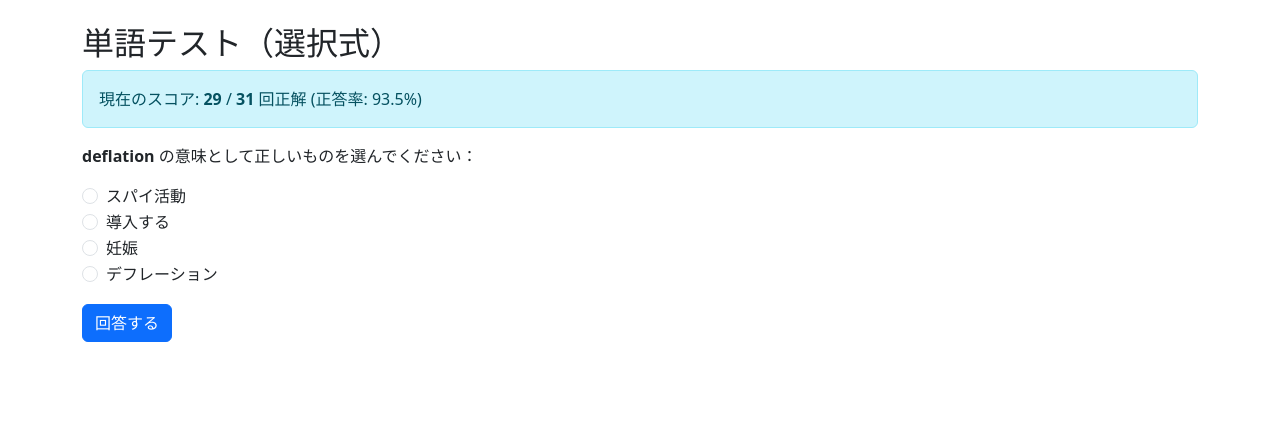
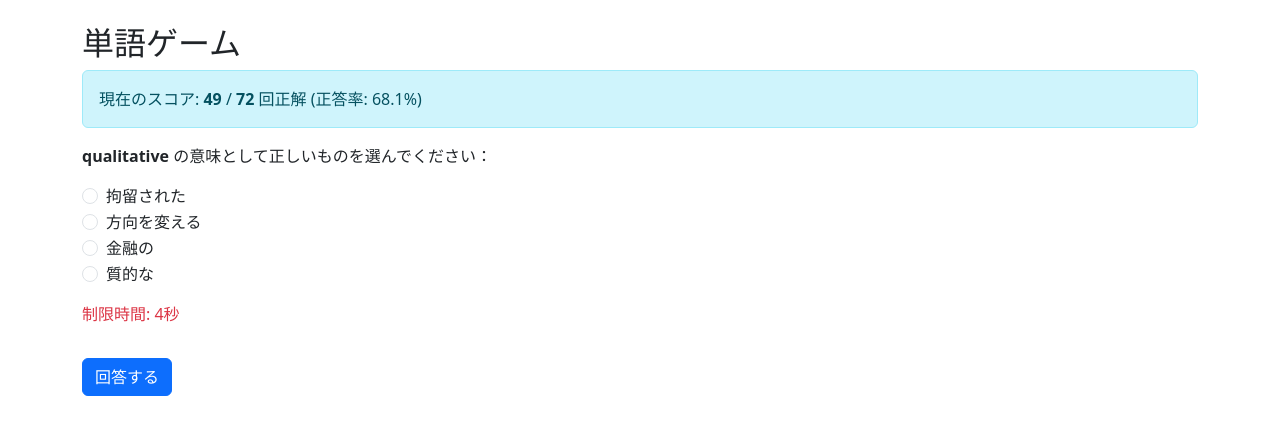
Before and after one commit to Shun0115/vocab-ai-generator, a Flask app: page /test in a window 1280 px wide. Shown: the top 435 px of the page. Run offline with Flask 3, Linux system fonts and the light colour scheme.

Commit message:
テスト制限時間追加

```diff
--- a/app.py
+++ b/app.py
@@ -174,35 +174,30 @@ def test():
         return render_template("test.html", question=None)
 
     if request.method == "POST":
-        answer = request.form["answer"]
-        correct_word = request.form["correct_word"]
-        correct_meaning = request.form["correct_meaning"]
-        is_correct = answer.strip() == correct_meaning.strip()
+        answer = request.form.get("answer", "")
+        correct_word = request.form.get("correct_word", "")
+        correct_meaning = request.form.get("correct_meaning", "")
+        auto_submit = request.form.get("auto_submit", "false") == "true"
+
+        if auto_submit or not answer:
+            is_correct = False
+            answer = "（時間切れ or 無回答）"
+        else:
+            is_correct = answer.strip() == correct_meaning.strip()
 
         score = save_score(1 if is_correct else 0)
 
-        # ✅ 元の問題を再構築（再度ランダムにしない）
-        question = {
-            "word": correct_word,
-            "meaning": correct_meaning
-        }
-
-        other_meanings = list({v["meaning"] for v in all_vocab if v["word"] != correct_word})
-        distractors = random.sample(other_meanings, min(3, len(other_meanings)))
-        options = [correct_meaning] + distractors
-        random.shuffle(options)
-
-        question["options"] = options
-
+        # ✅ 結果表示のみ、次の問題は GET で出す！
         result = {
             "your_answer": answer,
             "correct_answer": correct_meaning,
             "correct": is_correct
         }
 
-        return render_template("test.html", question=question, result=result, score=score)
+        return render_template("test.html", question=None, result=result, score=score)
 
     else:
+        # GET時：新しい問題を作成
         question = random.choice(all_vocab)
         other_meanings = list({v["meaning"] for v in all_vocab if v["word"] != question["word"]})
         distractors = random.sample(other_meanings, min(3, len(other_meanings)))
--- a/templates/index.html
+++ b/templates/index.html
@@ -46,7 +46,7 @@
     <!-- 単語帳生成ボタンなどの下に追加 -->
     <div class="mb-4">
       <a href="/download_csv" class="btn btn-success me-2">⬇️ CSVダウンロード(検索履歴)</a>
-      <a href="/test" class="btn btn-outline-success">テストを始める</a>
+      <a href="/test" class="btn btn-outline-success">ゲームを始める</a>
     </div>
 
     {% if vocab_list %}
--- a/templates/test.html
+++ b/templates/test.html
@@ -3,14 +3,14 @@
 
 <head>
   <meta charset="utf-8">
-  <title>英単語テスト（選択式）</title>
+  <title>単語ゲーム（選択式）</title>
   <link rel="stylesheet" href="https://cdn.jsdelivr.net/npm/bootstrap@5.3.0/dist/css/bootstrap.min.css">
   <link rel="stylesheet" href="{{ url_for('static', filename='styles.css') }}">
 </head>
 
 <body class="p-4" id="page-body">
   <div class="container">
-    <h2>単語テスト（選択式）</h2>
+    <h2>単語ゲーム</h2>
 
     {% if score %}
     <div class="alert alert-info">
@@ -20,32 +20,51 @@
     {% endif %}
 
   {% if question %}
-    <form method="POST" class="mb-3">
+    <form method="POST" class="mb-3" id="quiz-form">
       <p><strong>{{ question.word }}</strong> の意味として正しいものを選んでください：</p>
+
   {% for option in question.options %}
   <div class="form-check">
-        <input class="form-check-input" type="radio" name="answer" value="{{ option }}" id="option{{ loop.index }}"
-          required>
+    <input class="form-check-input" type="radio" name="answer" value="{{ option }}" id="option{{ loop.index }}">
     <label class="form-check-label" for="option{{ loop.index }}">{{ option }}</label>
   </div>
   {% endfor %}
 
   <input type="hidden" name="correct_word" value="{{ question.word }}">
   <input type="hidden" name="correct_meaning" value="{{ question.meaning }}">
+  <input type="hidden" name="auto_submit" value="false" id="auto_submit_flag">
 
+  <p class="mt-3 text-danger" id="timer">制限時間: 10秒</p>
   <button type="submit" class="btn btn-primary mt-3">回答する</button>
 </form>
+<script>
+  let timeLeft = 10;
+  const timerElement = document.getElementById("timer");
+  const form = document.getElementById("quiz-form");
+
+  const countdown = setInterval(() => {
+    timeLeft--;
+    timerElement.textContent = "制限時間: " + timeLeft + "秒";
+
+    if (timeLeft <= 0) {
+      clearInterval(countdown);
+      document.getElementById("auto_submit_flag").value = "true";
+      form.submit();
+    }
+  }, 1000);
+</script>
 {% endif %}
 
 {% if result %}
-    <div class="alert {{ 'alert-success' if result.correct else 'alert-danger' }}">
-      あなたの答え: <strong>{{ result.your_answer }}</strong><br>
-      正解: <strong>{{ result.correct_answer }}</strong><br>
-      結果: {{ '正解！' if result.correct else '不正解！' }}
+<div class="alert {{ 'alert-success' if result.correct else 'alert-danger' }} mt-4">
+  <p>あなたの答え: <strong>{{ result.your_answer }}</strong></p>
+  <p>正解: <strong>{{ result.correct_answer }}</strong></p>
+  <p>結果: <strong>{{ '正解！' if result.correct else '不正解！' }}</strong></p>
 </div>
-    <div class="d-flex gap-3 mt-4">
+
+<div class="mt-4 d-flex gap-3">
   <a href="/test" class="btn btn-secondary">次の問題へ</a>
-      <a href="/" class="btn btn-link">← 単語帳アプリに戻る</a>
+  <a href="/" class="btn btn-outline-primary">← 単語帳に戻る</a>
 </div>
 {% endif %}
 
--- a/test_score.json
+++ b/test_score.json
@@ -1,4 +1,4 @@
 {
-  "correct": 29,
-  "total": 31
+  "correct": 49,
+  "total": 72
 }
--- a/vocab_history.json
+++ b/vocab_history.json
@@ -1,4 +1,64 @@
 [
+  {
+    "input": "Concerns are growing among Japanese firms operating in China, after a Chinese court on Wednesday found an employee of major Japanese drugmaker Astellas Pharma Inc. guilty of spying.",
+    "vocab": [
+      {
+        "word": "Concerns",
+        "meaning": "心配、懸念",
+        "example": "There are growing concerns about the safety of the new product."
+      },
+      {
+        "word": "Japanese",
+        "meaning": "日本の",
+        "example": "She is studying the Japanese language."
+      },
+      {
+        "word": "Firms",
+        "meaning": "企業、会社",
+        "example": "The new law will affect small firms."
+      },
+      {
+        "word": "China",
+        "meaning": "中国",
+        "example": "He traveled to China for business."
+      },
+      {
+        "word": "Spying",
+        "meaning": "スパイ活動",
+        "example": "The government accused him of spying for a foreign country."
+      }
+    ]
+  },
+  {
+    "input": "Concerns are growing among Japanese firms operating in China, after a Chinese court on Wednesday found an employee of major Japanese drugmaker Astellas Pharma Inc. guilty of spying.\r\n   The district court sentenced the male Japanese employee of Astellas to three years and six months in prison for espionage. Details have not been disclosed on what acts led to the guilty ruling.",
+    "vocab": [
+      {
+        "word": "Concerns",
+        "meaning": "懸念",
+        "example": "The company has concerns about the safety of its employees in the current situation."
+      },
+      {
+        "word": "Growing",
+        "meaning": "成長している",
+        "example": "The company's profits have been steadily growing over the past few years."
+      },
+      {
+        "word": "Employee",
+        "meaning": "従業員",
+        "example": "The company is looking to hire a new employee for their sales team."
+      },
+      {
+        "word": "Guilty",
+        "meaning": "有罪の",
+        "example": "The defendant was found guilty of the crime and sentenced to prison."
+      },
+      {
+        "word": "Espionage",
+        "meaning": "スパイ活動",
+        "example": "The spy was caught in the act of espionage and arrested by the authorities."
+      }
+    ]
+  },
   {
     "input": "A Chinese district court Wednesday sentenced a Japanese man in his 60s to three years and six months in prison for espionage.\r\n   The employee of Japanese drugmaker Astellas Pharma Inc. was detained by Chinese authorities in March 2023 shortly before leaving for Japan after completing his assignment term in China.",
     "vocab": [
```
Lines whose indentation alone changed are shown as unchanged.
